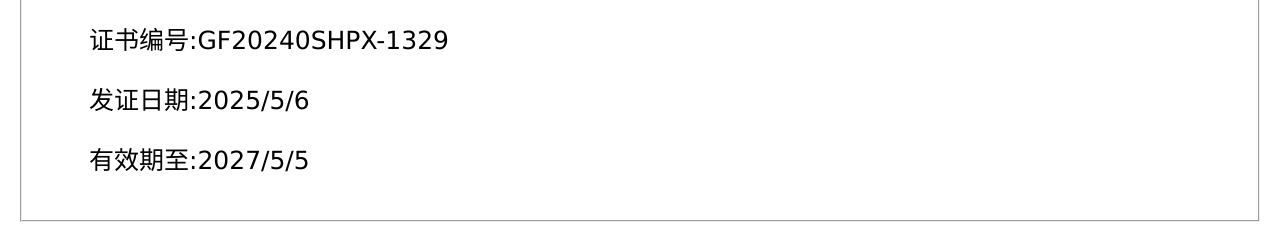
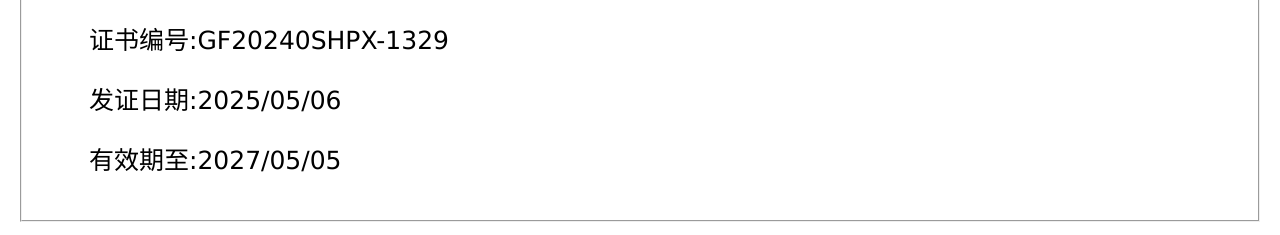
Before and after one commit to vincent-1024/vincent-1024.github.io, a plain HTML site: page mh_info.html in a window 1280 px wide. Shown: the part 621-856 px from the top of the page. Drawn offline with Linux system fonts and the light colour scheme.

Commit message:
Update mh_info.html

```diff
--- a/mh_info.html
+++ b/mh_info.html
@@ -2192,7 +2192,7 @@
  <fieldset>
     <legend>相关资料</legend>
   <div>
-    <ul class="hul" id="filelist"><li>姓名:毛惠</li><li>身份证号:620503198710085319</li><li>承包商名称:成都斯蒂亚诺科技有限责任公司</li><li>岗位职务:项目经理人</li><li>专业领域:工程技术</li><li>证书编号:GF20240SHPX-1329</li><li>发证日期:2025/5/6</li><li>有效期至:2027/5/5</li></ul>
+    <ul class="hul" id="filelist"><li>姓名:毛惠</li><li>身份证号:620503198710085319</li><li>承包商名称:成都斯蒂亚诺科技有限责任公司</li><li>岗位职务:项目经理人</li><li>专业领域:工程技术</li><li>证书编号:GF20240SHPX-1329</li><li>发证日期:2025/05/06</li><li>有效期至:2027/05/05</li></ul>
   </div>
  </fieldset>
  <!-- <fieldset>
```
